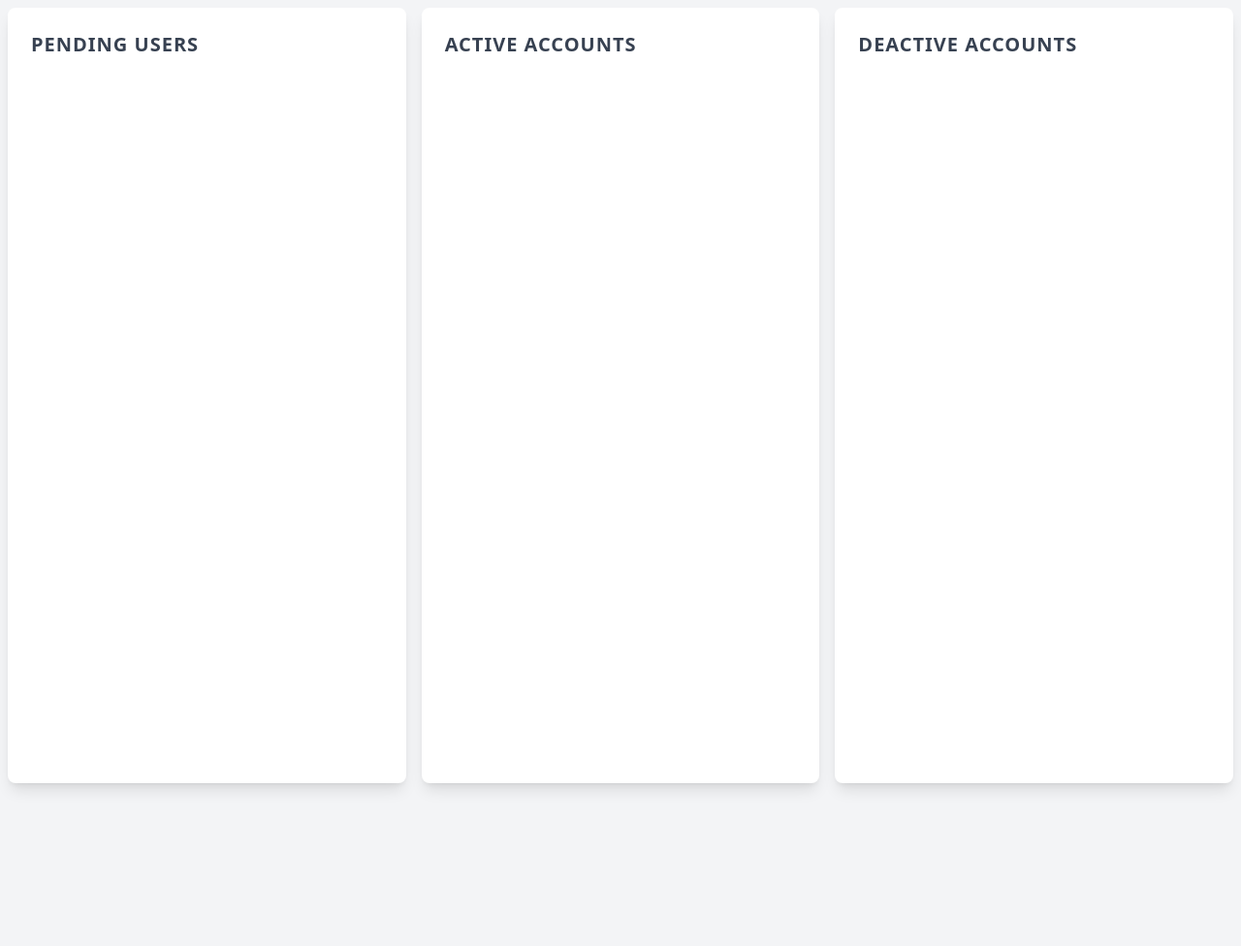
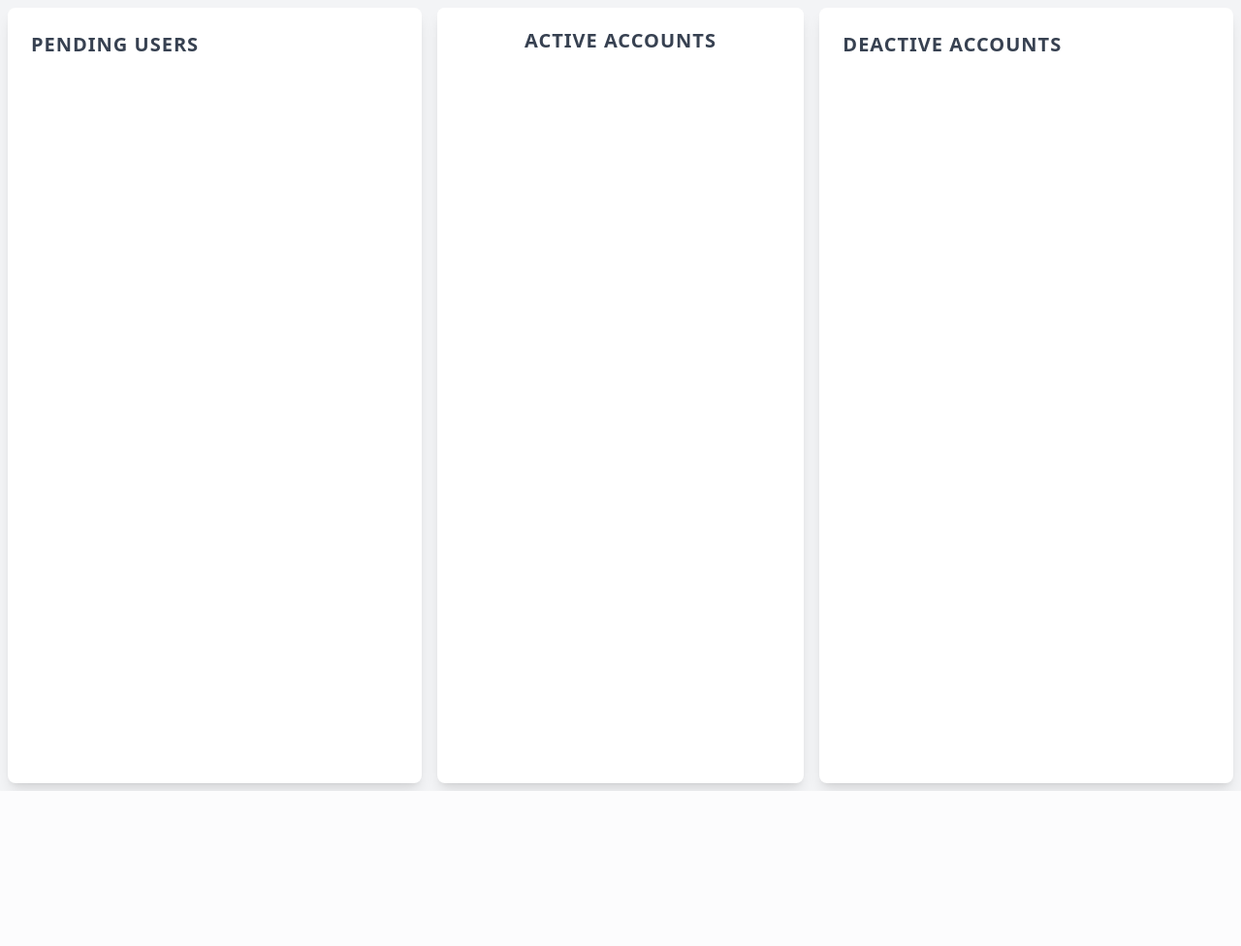
Before and after one commit to ivanskieee/alaminos-digital-system, a CodeIgniter app: the page made by application/views/adminHomepage/approve_users_account.php in a window 1280 px wide. Shown: the whole page at 97% size. After the commit the page ends 816 px from the top, so only its background shows below. Run offline with CodeIgniter, Linux system fonts and the light colour scheme; data that the repository does not hold is empty; some libraries are stand-ins or nearby versions.

Commit message:
[updated] approve-user

```diff
--- a/application/views/adminHomepage/approve_users_account.php
+++ b/application/views/adminHomepage/approve_users_account.php
@@ -13,9 +13,9 @@
     <div class="flex flex-wrap">
 
         <!-- Pending Users Section -->
-        <div class=" flex-1 m-2 h-screen bg-white shadow-lg rounded-lg p-6 mb-2">
+        <div class=" flex-1 m-2 h-screen overflow-y-auto bg-white shadow-lg rounded-lg p-6 mb-2">
             <h2 class="text-xl tracking-wider font-semibold text-gray-700 uppercase mb-4">Pending Users</h2>
-            <div class=" space-y-4 overflow-y-auto h-[900px]">
+            <div class=" space-y-4 ">
                 <?php foreach ($pending_users as $user): ?>
                     <div
                         class="user-approval flex flex-wrap items-center justify-between p-4 border rounded-lg hover:shadow-md transition-shadow">
@@ -36,9 +36,13 @@
 
 
         <!-- Approved Users Section -->
-        <div class="flex-1 m-2 h-screen bg-white shadow-lg rounded-lg p-6 mb-2">
-            <h2 class="text-xl tracking-wider font-semibold text-gray-700 uppercase mb-4">ACTIVE ACCOUNTS</h2>
-            <div class="space-y-4 overflow-y-auto h-[900px]">
+        <div class="flex-1 m-2 h-screen overflow-y-auto bg-white shadow-lg rounded-lg">
+            <div class="sticky top-0 bg-white z-10 p-5 flex justify-center">
+
+            <h2 class="text-xl tracking-wider font-semibold text-gray-700 uppercase mb-4  ">ACTIVE ACCOUNTS</h2>
+            </div>
+
+            <div class="space-y-4 ">
 
                 <?php foreach ($approved_users as $user): ?>
                     <div
@@ -48,7 +52,7 @@
                             <p class="text-sm text-gray-600 truncate"><?= $user['email'] ?></p>
                         </div>
                         <button onclick="moveToPending(<?= $user['id'] ?>)"
-                            class="px-4 py-2 bg-yellow-100 text-yellow-800 text-sm rounded-lg hover:bg-yellow-200 font-medium transition">DEACTIVATE
+                            class="flex-1 px-4 py-2 bg-yellow-100 text-yellow-800 text-sm rounded-lg hover:bg-yellow-200 font-medium transition">DEACTIVATE
                             ACCOUNT</button>
                     </div>
                 <?php endforeach; ?>
@@ -56,9 +60,9 @@
         </div>
 
         <!-- Rejected Users Section -->
-        <div class="flex-1 m-2 h-screen bg-white shadow-lg rounded-lg p-6 mb-2">
+        <div class="flex-1 m-2 h-screen overflow-y-auto bg-white shadow-lg rounded-lg p-6 mb-2">
             <h2 class="text-xl tracking-wider font-semibold text-gray-700 uppercase mb-4">DEACTIVE ACCOUNTS</h2>
-            <div class="space-y-4 overflow-y-auto h-[900px]">
+            <div class="space-y-4 ">
 
                 <?php foreach ($rejected_users as $user): ?>
                     <div
```
Also changed, not shown: uploads/profile_images/67d79f033aac6.png (added), uploads/profile_images/67d79f0e43c08.png (added), uploads/profile_images/67d79f1f39902.png (added).
